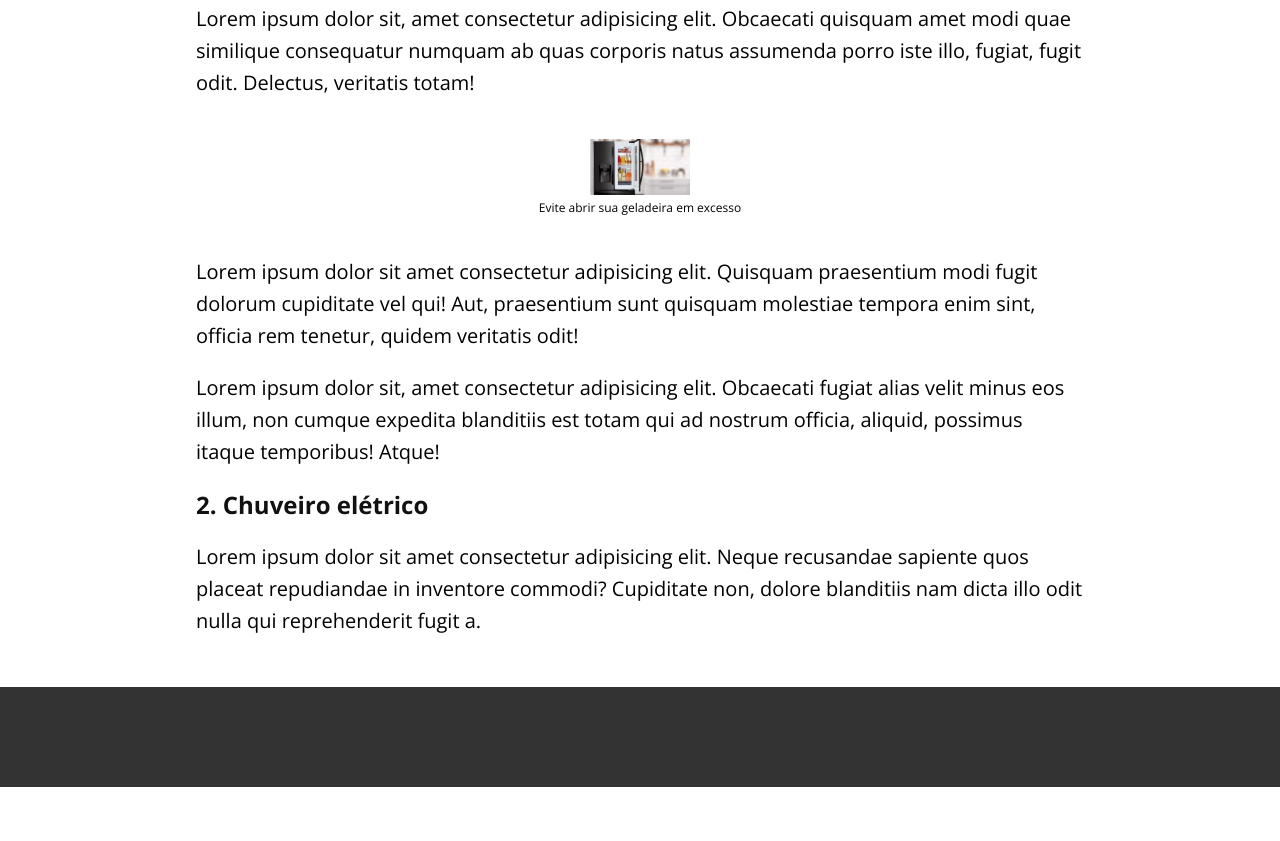
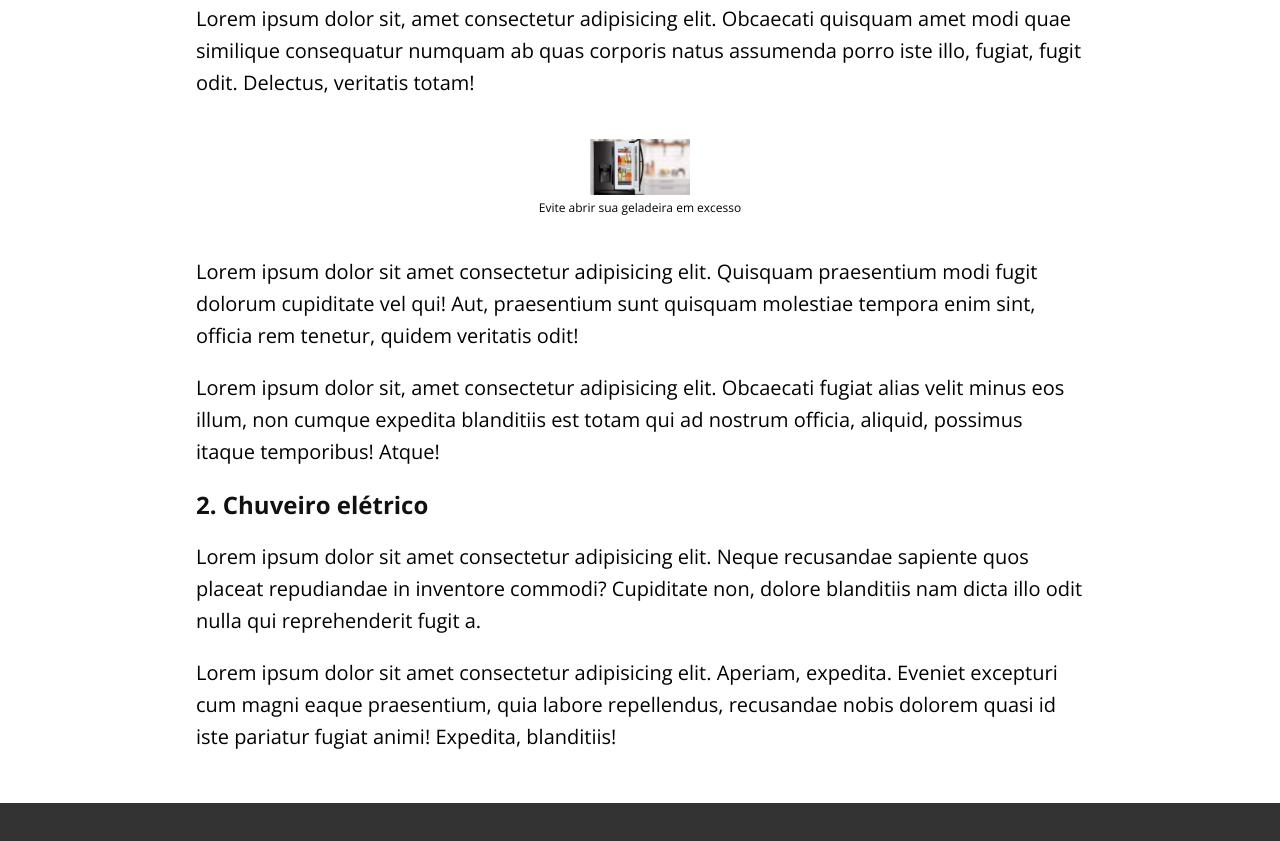
Before and after one commit to thiagobsena/PAGINA-DE-CONTEUDO, a plain HTML site: page TOP BAR/index.html in a window 1280 px wide. Shown: the part 1663-2504 px from the top of the page. Before the commit the page ends 2450 px from the top, so only its background shows below. Drawn offline with nearby package versions, Linux system fonts and the light colour scheme.

Commit message:
Inserindo paragrafo

```diff
--- a/TOP BAR/index.html
+++ b/TOP BAR/index.html
@@ -69,6 +69,7 @@
 
                 <h2>2. Chuveiro elétrico</h2>
                 <p>Lorem ipsum dolor sit amet consectetur adipisicing elit. Neque recusandae sapiente quos placeat repudiandae in inventore commodi? Cupiditate non, dolore blanditiis nam dicta illo odit nulla qui reprehenderit fugit a.</p>
+                <p>Lorem ipsum dolor sit amet consectetur adipisicing elit. Aperiam, expedita. Eveniet excepturi cum magni eaque praesentium, quia labore repellendus, recusandae nobis dolorem quasi id iste pariatur fugiat animi! Expedita, blanditiis!</p>
         </div>
     </div>
     <div class="footer" ></div>
```
